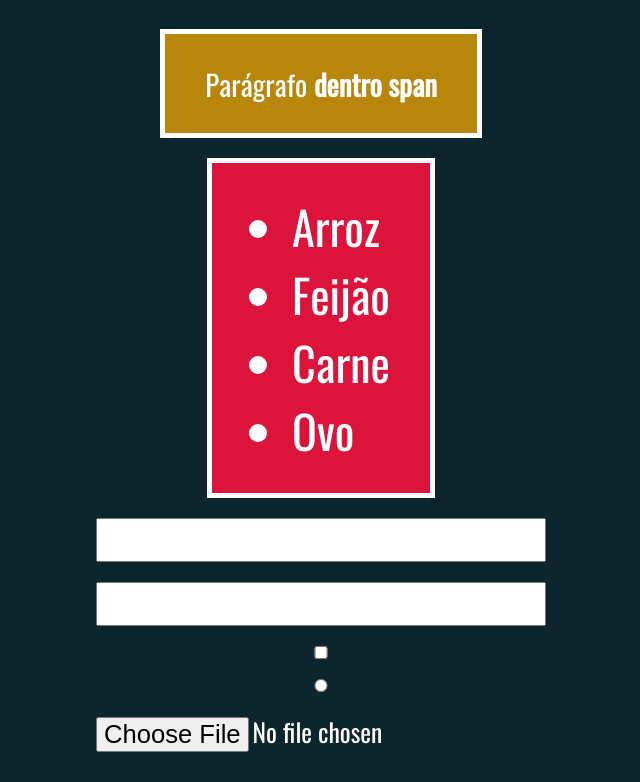
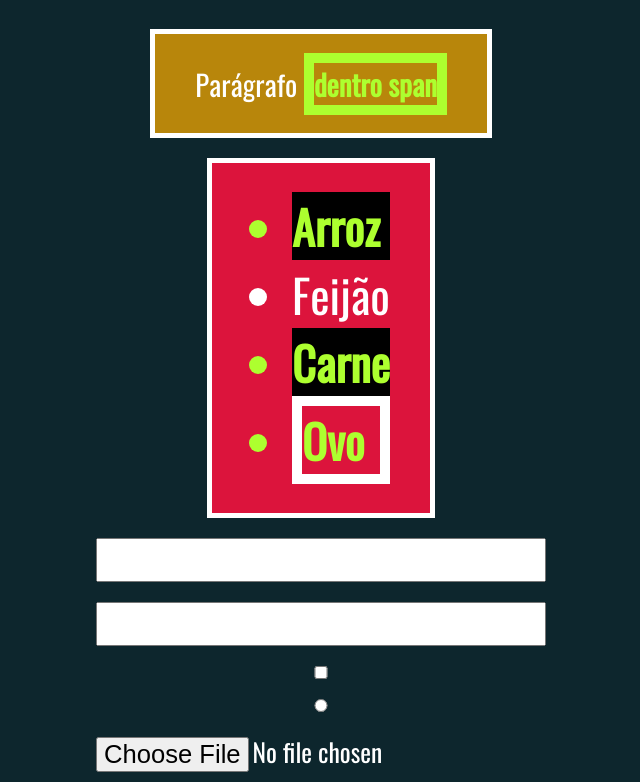
Before and after one commit to eugustavokeller/WebModern, a website: page jquery/selecionandoElementos1.html in a window 1280 px wide. Shown: the part 71-853 px from the top of the page, without its empty margins (319-959 px from the left). Drawn offline with Linux system fonts and the light colour scheme.

Commit message:
jquery use select

```diff
--- a/jquery/selecionandoElementos1.html
+++ b/jquery/selecionandoElementos1.html
@@ -49,6 +49,24 @@
     </form>
 
     <script>
-        // ...
+        $('#feira').addClass('destaque').removeClass('destaque')
+        $('li').addClass('destaque')
+        $('[wm-obrigatorio]').removeClass('destaque')
+        $('li.opcional').addClass('destaque')
+        $('div p span').addClass('destaque')
+
+        // Elementos jQuery
+        $('li:first').css('border', 'solid 3px yellow') // primeiro
+        $('li:odd').css('border', 'solid 10px orange') // odd = impares
+        $('li:gt(1)').css('border', 'solid 10px white') // gt = maior que (getter then)
+        $('li:not(:last)').css('border', 'none') // not last = não o ultimo
+        $('li:contains("r")').css('background-color', 'black') // contains = que contém (no caso a letra r)
+
+        $('form *').hide()
+        $('form :text').show()
+        $('form :password').show()
+        $('form :checkbox').show()
+        $('form :radio').show()
+        $('form :file').show()
     </script>
 </body>
```
